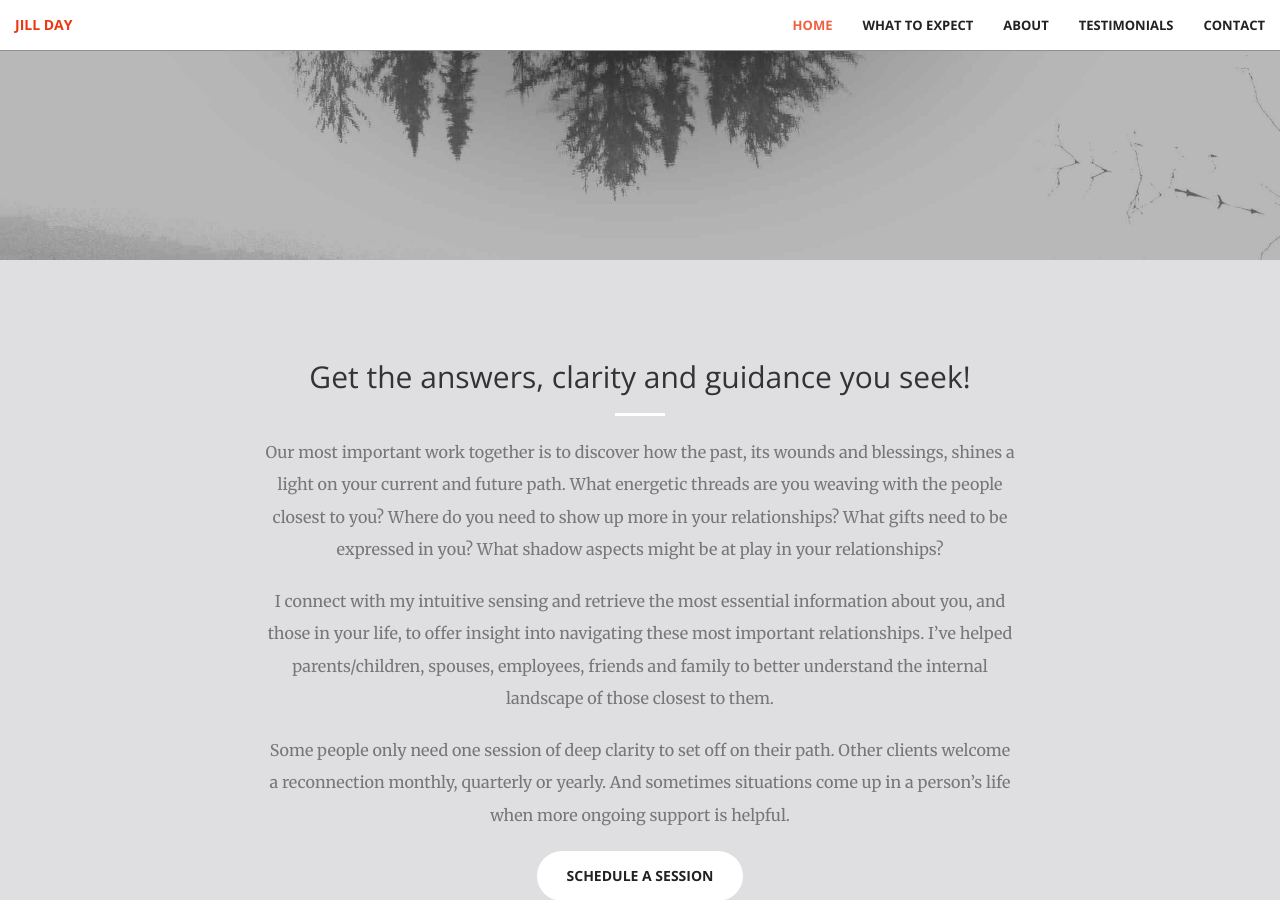
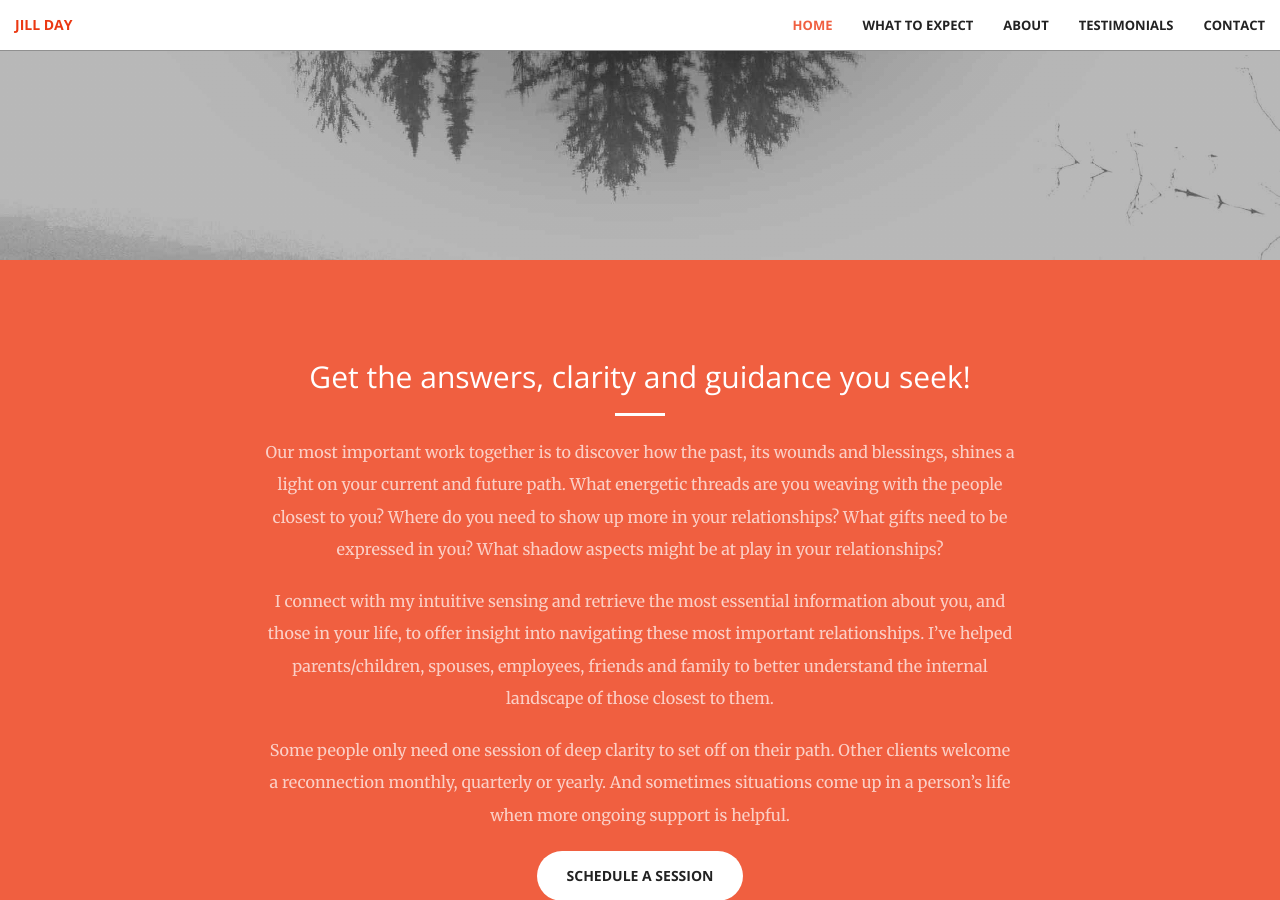
Before and after one commit to audreyshub/jilladay, a Jekyll site: the page built from index.html, in a window 1280 px wide and 900 px high, scrolled down 640 px. Built offline with Jekyll 4.4.1, drawn with Linux system fonts in a browser that asks for light colours.

Commit message:
change bg color

```diff
--- a/_includes/call-to-action.html
+++ b/_includes/call-to-action.html
@@ -1,12 +1,12 @@
-<section class="bg-gray" id="whattoexpect">
+<section class="bg-primary" id="whattoexpect">
     <div class="container">
         <div class="row">
             <div class="col-lg-8 col-lg-offset-2 text-center">
                 <h2 class="section-heading">Get the answers, clarity and guidance you seek!</h2>
                 <hr class="light">
-                <p class="text-muted">Our most important work together is to discover how the past, its wounds and blessings, shines a light on your current and future path.  What energetic threads are you weaving with the people closest to you?  Where do you need to show up more in your relationships?  What gifts need to be expressed in you?  What shadow aspects might be at play in your relationships?</p>
-                <p class="text-muted">I connect with my intuitive sensing and retrieve the most essential information about you, and those in your life, to offer insight into navigating these most important relationships. I’ve helped parents/children, spouses, employees, friends and family to better understand the internal landscape of those closest to them.</p>
-                <p class="text-muted">Some people only need one session of deep clarity to set off on their path.  Other clients welcome a reconnection monthly, quarterly or yearly. And sometimes situations come up in a person’s life when more ongoing support is helpful.</p>
+                <p class="text-faded">Our most important work together is to discover how the past, its wounds and blessings, shines a light on your current and future path.  What energetic threads are you weaving with the people closest to you?  Where do you need to show up more in your relationships?  What gifts need to be expressed in you?  What shadow aspects might be at play in your relationships?</p>
+                <p class="text-faded">I connect with my intuitive sensing and retrieve the most essential information about you, and those in your life, to offer insight into navigating these most important relationships. I’ve helped parents/children, spouses, employees, friends and family to better understand the internal landscape of those closest to them.</p>
+                <p class="text-faded">Some people only need one session of deep clarity to set off on their path.  Other clients welcome a reconnection monthly, quarterly or yearly. And sometimes situations come up in a person’s life when more ongoing support is helpful.</p>
                 <a href="#contact" class="btn btn-default btn-xl page-scroll">Schedule a session</a>
             </div>
         </div>
```
Also changed, not shown: img/juan-davila-bandw.jpg (deleted).
